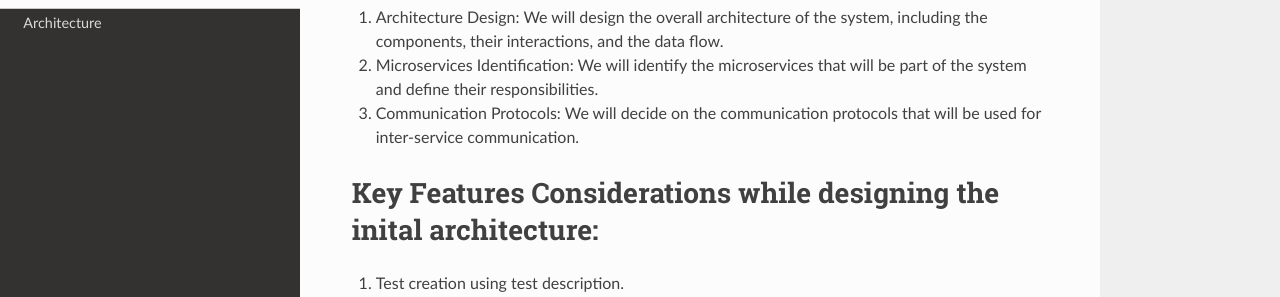
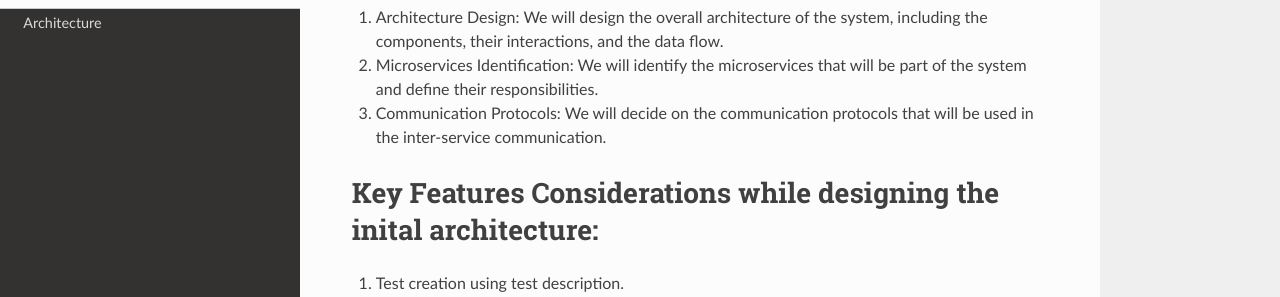
Before and after one commit to sharma-dikshant/TestFlow-Docs, an MkDocs documentation site: the page built from docs/phase-1/overview.md, in a window 1280 px wide. Shown: the part 202-499 px from the top of the page. Built offline with MkDocs 1.6.1, drawn with Linux system fonts in a browser that asks for light colours; nearby versions of some CDN libraries.

Commit message:
chore: update for cd run

```diff
--- a/docs/phase-1/overview.md
+++ b/docs/phase-1/overview.md
@@ -4,7 +4,7 @@ This is the first phase of the project. In this phase, we will focus on the foll
 
 1. Architecture Design: We will design the overall architecture of the system, including the components, their interactions, and the data flow.
 2. Microservices Identification: We will identify the microservices that will be part of the system and define their responsibilities.
-3. Communication Protocols: We will decide on the communication protocols that will be used for inter-service communication.
+3. Communication Protocols: We will decide on the communication protocols that will be used in the inter-service communication.
 
 # Key Features Considerations while designing the inital architecture:
 
```
